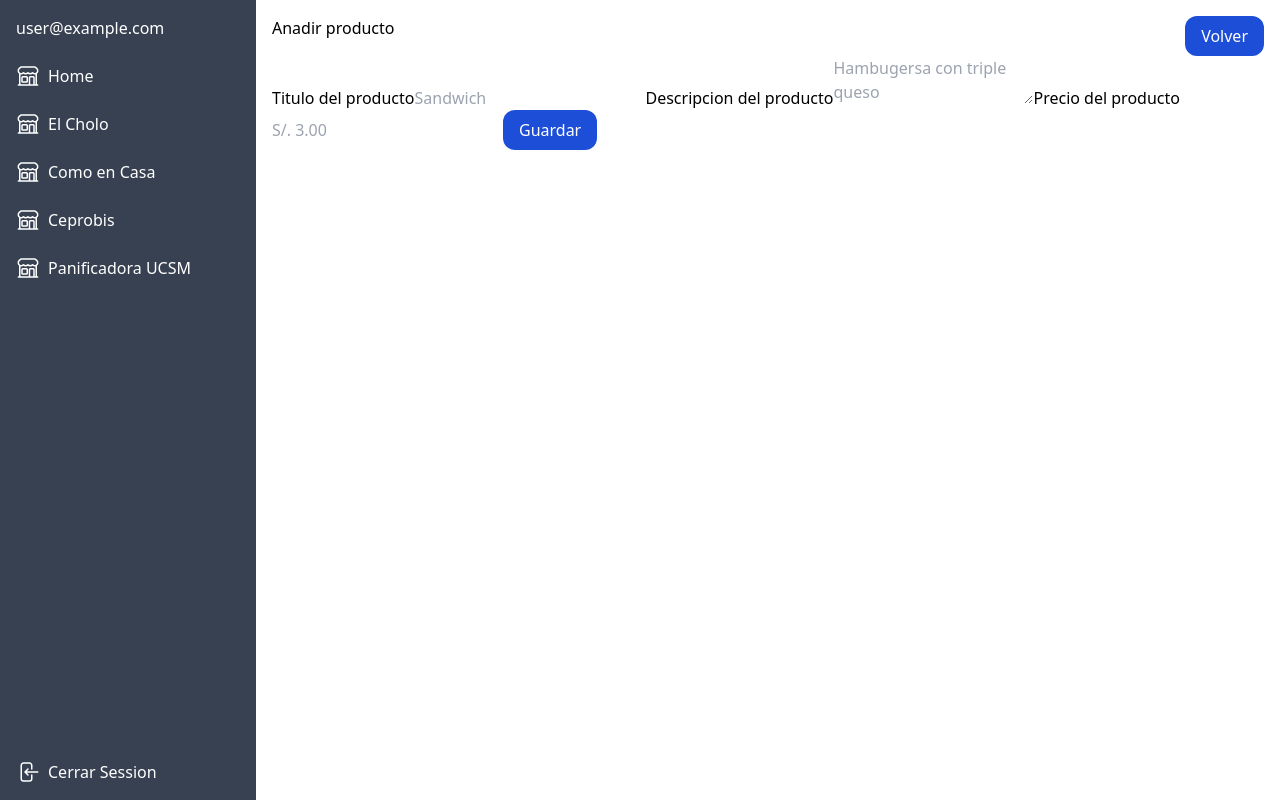
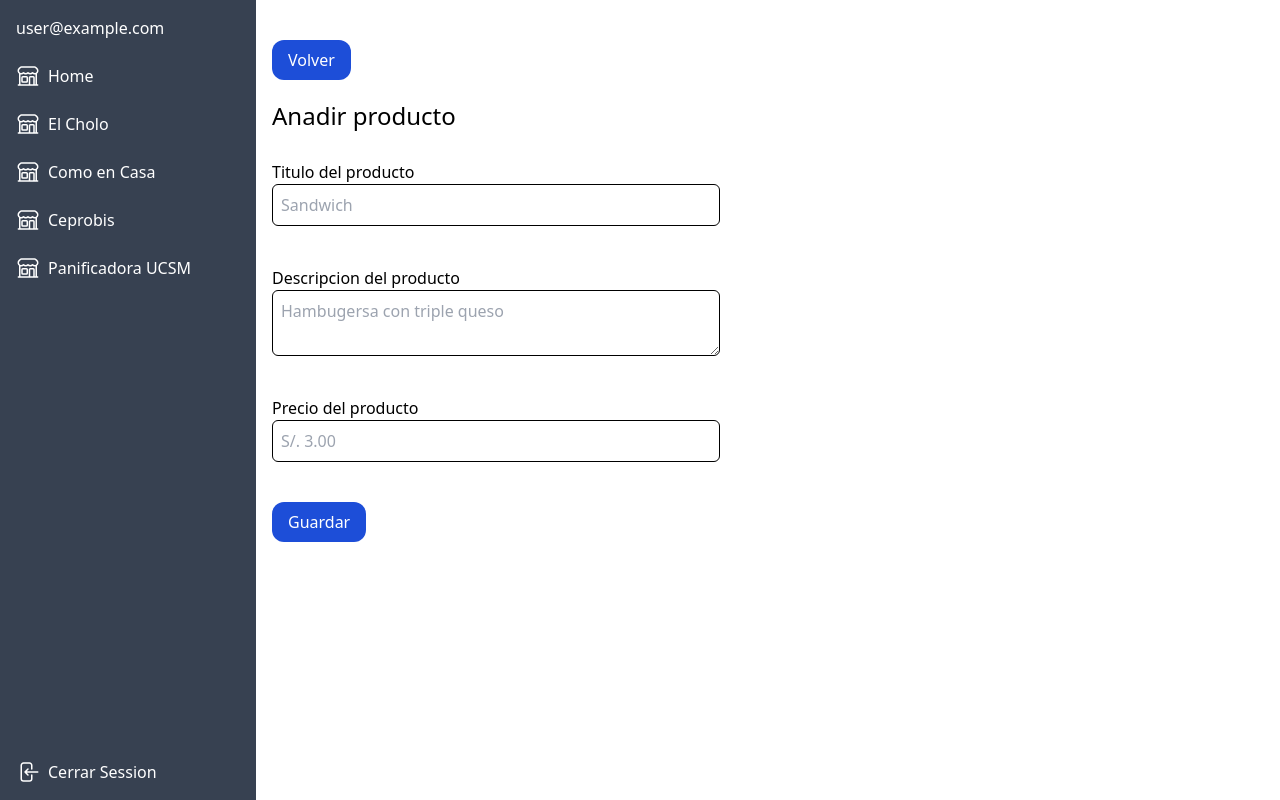
Before and after one commit to HaroldOsorioFlores/dashboard_catoexpress_withbackend, a Next.js app: page /Page-Products/Add in a window 1280 px wide. Built offline with nearby package versions, Linux system fonts and the light colour scheme; no server answers; sample sign-in values are in the browser's storage.

Commit message:
formulario productos anadido

```diff
--- a/package.json
+++ b/package.json
@@ -15,7 +15,6 @@
     "mongoose": "^7.6.0",
     "next": "latest",
     "next-auth": "^4.23.1",
-    "normalize.css": "^8.0.1",
     "react": "latest",
     "react-dom": "latest"
   },
--- a/src/app/(pages)/Page-Cholo/page.jsx
+++ b/src/app/(pages)/Page-Cholo/page.jsx
@@ -2,9 +2,15 @@
 import BtnPush from "@/components/common/Btn-push";
 const PageElCholo = () => {
   return (
-    <>
-      <BtnPush linkBtn="/Page-Products/Add" nameBtn="Nuevo producto" />
-    </>
+    <section className=" flex flex-col gap-7 ">
+      <div className="flex  justify-between">
+        <h1>El Cholo</h1>
+        <BtnPush linkBtn="/Page-Products/Add" nameBtn="Nuevo producto" />
+      </div>
+      <div>
+        <h2 className="text-xl">Productos</h2>
+      </div>
+    </section>
   );
 };
 export default PageElCholo;
--- a/src/app/(pages)/Page-Products/Add/page.jsx
+++ b/src/app/(pages)/Page-Products/Add/page.jsx
@@ -6,10 +6,10 @@ import { usePathname } from "next/navigation";
 const PageProductsAdd = () => {
   const pathname = usePathname();
   return (
-    <section className=" flex-col  ">
-      <div className=" flex justify-between">
+    <section className="  flex flex-col gap-7 ">
+      <div className="  flex flex-col gap-5">
+        <BtnPush nameBtn="Volver" linkBtn={pathname} />
         <h1>Anadir producto</h1>
-        <BtnPush nameBtn="Volver" linkBtn={pathname} />
       </div>
       <FormProducts />
     </section>
--- a/src/app/globals.css
+++ b/src/app/globals.css
@@ -6,3 +6,8 @@
   width: calc(100vw - 16rem);
   max-width: 100vw;
 }
+
+h1 {
+  font-size: 1.5rem /* 24px */;
+  line-height: 2rem /* 32px */;
+}
--- a/src/app/layout.js
+++ b/src/app/layout.js
@@ -14,7 +14,7 @@ export default function RootLayout({ children }) {
         <Provider>
           <div className="flex ">
             <Nav />
-            <main className="p-4 main">{children}</main>
+            <main className="p-4 main pt-10">{children}</main>
           </div>
         </Provider>
       </body>
--- a/src/components/FormProducts.jsx
+++ b/src/components/FormProducts.jsx
@@ -1,24 +1,48 @@
 import BtnPush from "./common/Btn-push";
+import { useState, useEffect } from "react";
+import axios from "axios";
+const FormProducts = () => {
+  const [title, setTitle] = useState();
+  const [description, setDescription] = useState();
+  const [price, setPrice] = useState();
 
-const FormProducts = () => {
+  const handleSubmit = async (event) => {
+    event.preventDefault();
+  };
+  console.log(title, description, price);
   return (
-    <form>
+    <form className="flex flex-col gap-10" onSubmit={handleSubmit}>
+      <div className="flex flex-col">
         <label htmlFor="nameProduct">Titulo del producto</label>
         <input
           id="nameProduct"
           type="text"
           placeholder="Sandwich"
           name="nameProduct"
+          className="p-2 max-w-md border-black border  rounded-md"
+          onChange={(event) => setTitle(event.target.value)}
         />
+      </div>
+      <div className="flex flex-col">
         <label>Descripcion del producto</label>
-      <textarea placeholder="Hambugersa con triple queso" />
+        <textarea
+          placeholder="Hambugersa con triple queso"
+          className="p-2 max-w-md border-black border rounded-md"
+          onChange={(event) => setDescription(event.target.value)}
+        />
+      </div>
+      <div className="flex flex-col">
         <label htmlFor="priceProduct">Precio del producto</label>
         <input
           id="priceProduct"
           type="number"
           placeholder="S/. 3.00"
           name="priceProduct"
+          className="p-2 max-w-md border-black border rounded-md"
+          onChange={(event) => setPrice(event.target.value)}
         />
+      </div>
+
       <BtnPush btnType="submit" nameBtn="Guardar" />
     </form>
   );
--- a/src/components/common/Btn-push.jsx
+++ b/src/components/common/Btn-push.jsx
@@ -13,7 +13,7 @@ const BtnPush = ({ linkBtn, nameBtn, btnType }) => {
           ? router.back()
           : router.push(linkBtn)
       }
-      className="bg-blue-700 text-white p-2 px-4 rounded-xl  h-10"
+      className="bg-blue-700 text-white p-2 px-4 rounded-xl  h-10 max-w-max"
       type={btnType}
     >
       {nameBtn}
```
Also changed, not shown: 2 other files (tests, documents, lock files or other folders). Lines whose indentation alone changed are shown as unchanged.
